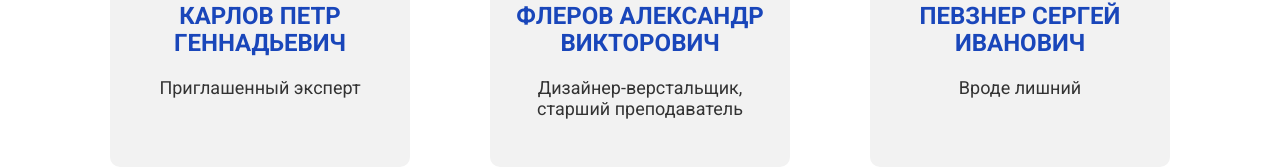
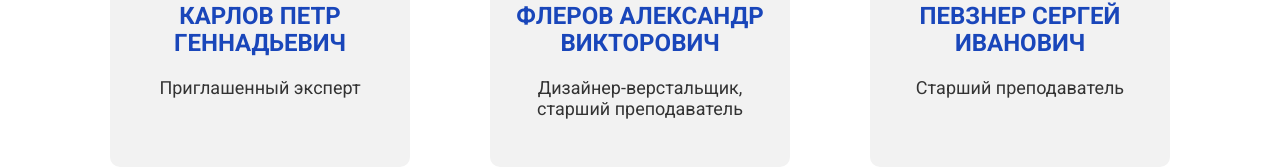
Before and after one commit to AllerGyn/AllerGyn.github.io, a plain HTML site: page index.html in a window 1280 px wide. Shown: the part 3821-3988 px from the top of the page. Drawn offline with Linux system fonts and the light colour scheme.

Commit message:
Update index.html

```diff
--- a/index.html
+++ b/index.html
@@ -662,7 +662,7 @@
 								<img src="img/teachers/Pevzner.jpg" alt="" />
 							</div>
 							<h3 class="teachers__name">ПЕВЗНЕР СЕРГЕЙ ИВАНОВИЧ</h3>
-							<p class="teachers__descr">Вроде лишний</p>
+							<p class="teachers__descr">Старший преподаватель</p>
 						</li>
 						<li class="teachers__slide hidding">
 							<div class="teachers__avatar">
```
